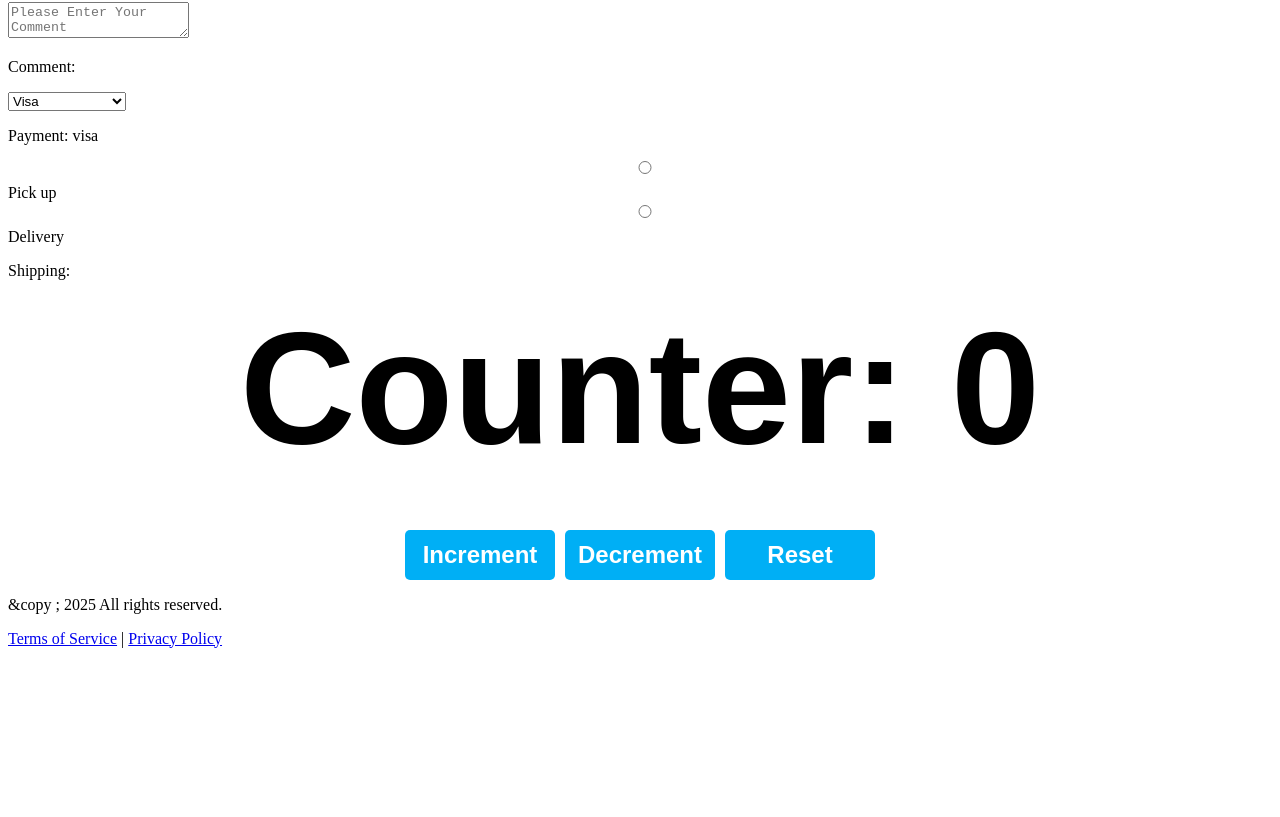
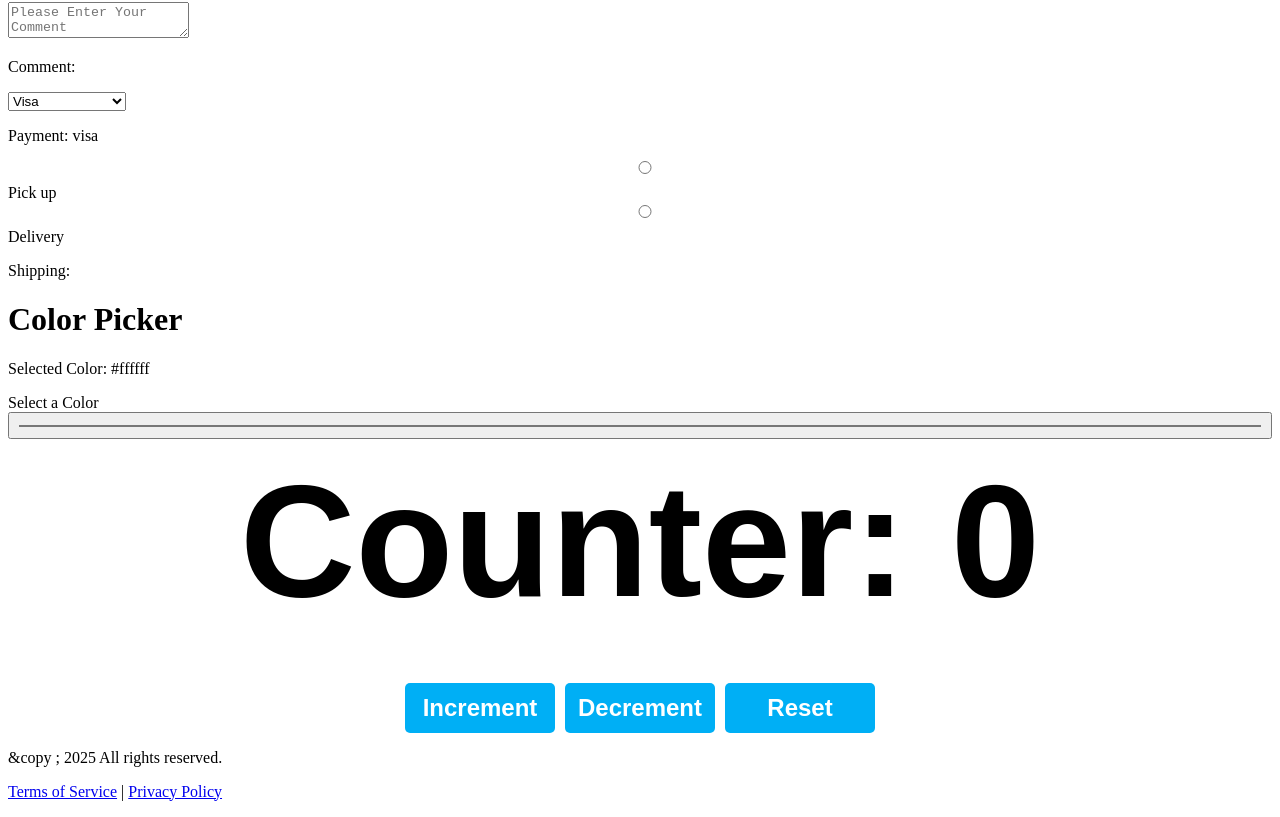
Before and after one commit to Tsigabuwalker/Learning-React-js, a React (Vite) app: page / in a window 1280 px wide. Shown: the part 3068-3885 px from the top of the page. Before the commit the page ends 3732 px from the top, so only its background shows below. Built offline with nearby package versions, Linux system fonts and the light colour scheme.

Commit message:
color picker

```diff
--- a/src/App.jsx
+++ b/src/App.jsx
@@ -10,6 +10,7 @@
 import MyComponent from "./MyComponents.jsx";
 import Counter from "./Counter.jsx";
 import Comp from "./onChange.jsx";
+import ColorPicker from "./ColorPicker.jsx";
 function App() {
   const fruits = [
     { id: 1, name: "apple", calories: 110 },
@@ -47,6 +48,7 @@
       <List items={fruits} category="fruits" />
       <List items={vegetables} category="vegetables" />
     <Comp />
+    <ColorPicker />
 
 <Counter />
       <Footer />
--- /dev/null
+++ b/src/ColorPicker.jsx
@@ -0,0 +1,27 @@
+import React, { useState } from 'react';
+
+function ColorPicker() {
+    const [color, setColor] = useState('#ffffff');
+
+    function handleColorChange(event) {
+        setColor(event.target.value);
+    }
+
+    return (
+        <div className="color-picker-container">
+            <h1>Color Picker</h1>
+            <div className='color-display' style={{ backgroundColor: color }}>
+                <p>Selected Color: {color}</p>
+            </div>
+            <label htmlFor="color-input">Select a Color</label>
+            <input
+                type="color"
+                id="color-input"
+                value={color}
+                onChange={handleColorChange}
+            />
+        </div>
+    );
+}
+
+export default ColorPicker;
```
